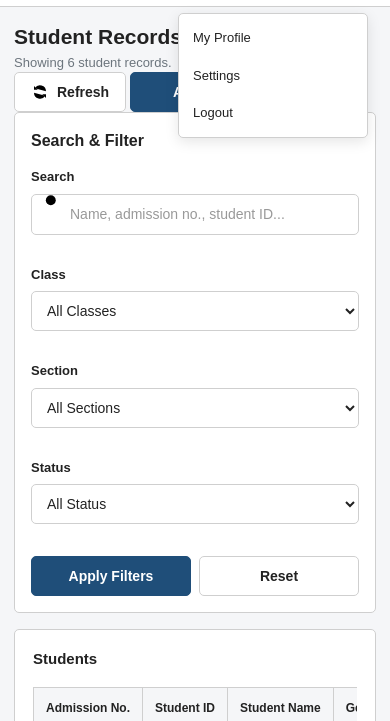
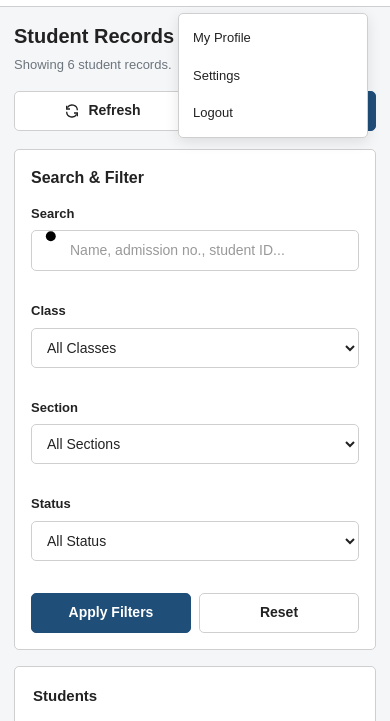
Before and after one commit to yadav150/Myerp, a plain HTML site: page students.html in a window 390 px wide. Shown: the part 57-778 px from the top of the page. Drawn offline with Linux system fonts and the light colour scheme.

Commit message:
Update common.css

```diff
--- a/css/common.css
+++ b/css/common.css
@@ -168,3 +168,59 @@ ol {
 .developer-credit strong {
     color: var(--text-color);
 }
+/*----------------------------*/
+.page-content {
+    padding: 24px;
+}
+
+.page-toolbar {
+    display: flex;
+    align-items: center;
+    justify-content: space-between;
+    gap: 16px;
+    margin-bottom: 18px;
+}
+
+.page-toolbar h2 {
+    margin: 0 0 4px;
+    font-size: 20px;
+    color: var(--text-color);
+}
+
+.page-toolbar p {
+    margin: 0;
+}
+
+.toolbar-actions {
+    display: flex;
+    align-items: center;
+    gap: 8px;
+    flex-wrap: wrap;
+}
+
+.toolbar-actions .icon {
+    width: 16px;
+    height: 16px;
+    fill: none;
+    stroke: currentColor;
+    stroke-width: 2;
+}
+
+@media (max-width: 700px) {
+    .page-content {
+        padding: 16px;
+    }
+
+    .page-toolbar {
+        align-items: flex-start;
+        flex-direction: column;
+    }
+
+    .toolbar-actions {
+        width: 100%;
+    }
+
+    .toolbar-actions .btn {
+        flex: 1;
+    }
+}
```
